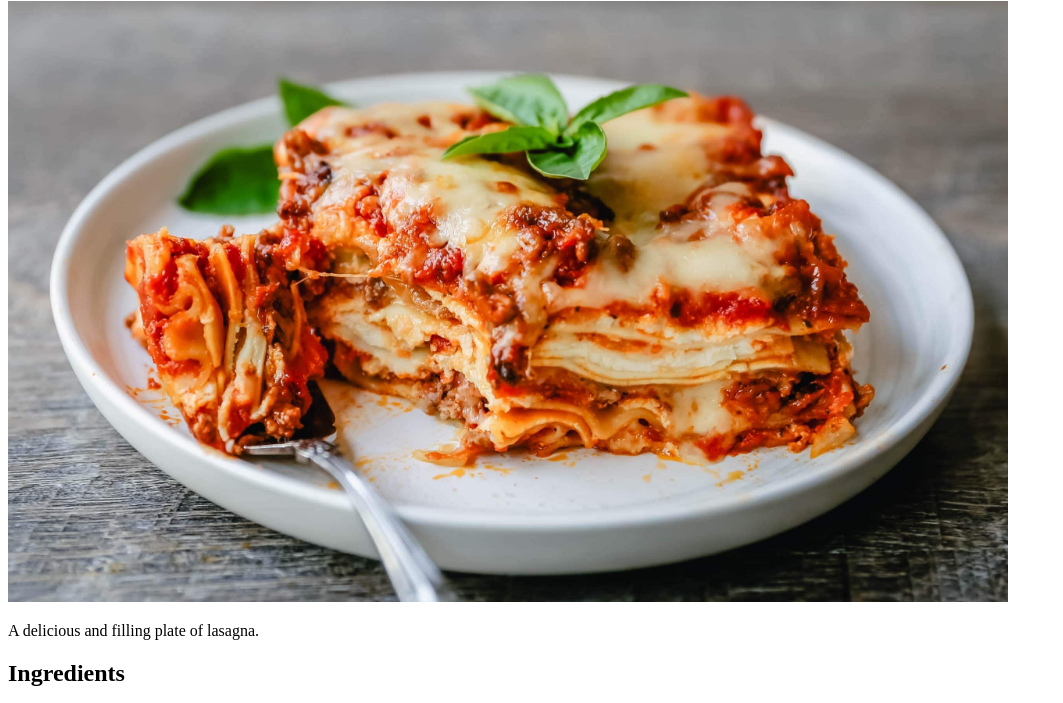
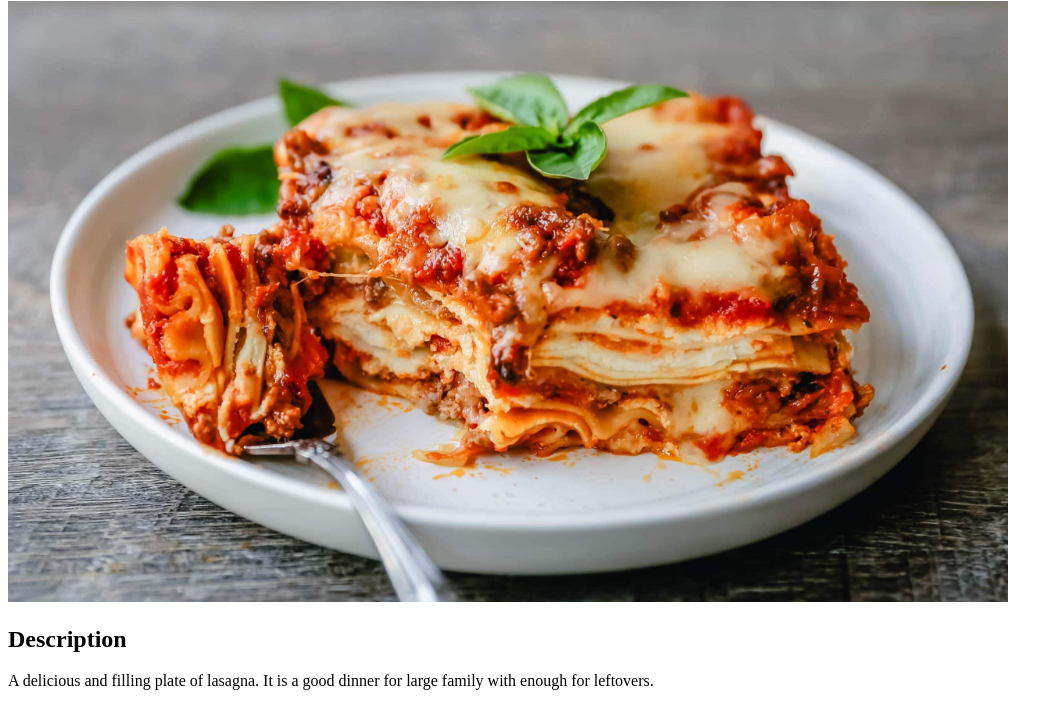
Before and after one commit to SylvieA28/odin-recipes, a plain HTML site: page recipes/lasagna.html in a window 1280 px wide. Shown: the part 79-782 px from the top of the page, without its empty margins (0-1063 px from the left). Drawn offline with Linux system fonts and the light colour scheme.

Commit message:
Add "Description" headings to each recipe page
I didn't realize it was needed at first

```diff
--- a/recipes/lasagna.html
+++ b/recipes/lasagna.html
@@ -8,7 +8,8 @@
 <body>
     <h1>Lasagna</h1>
     <img src="../img/lasagna.jpg" alt="Picture of a plate of lasagna." width="1000">
-    <p>A delicious and filling plate of lasagna.</p>
+    <h2>Description</h2>
+    <p>A delicious and filling plate of lasagna. It is a good dinner for large family with enough for leftovers.</p>
 
     <h2>Ingredients</h2>
     <ul>
```
Also changed, not shown: recipes/chicken_sandwich.html (+1 -0 lines), recipes/pizza.html (+2 -1 lines).
